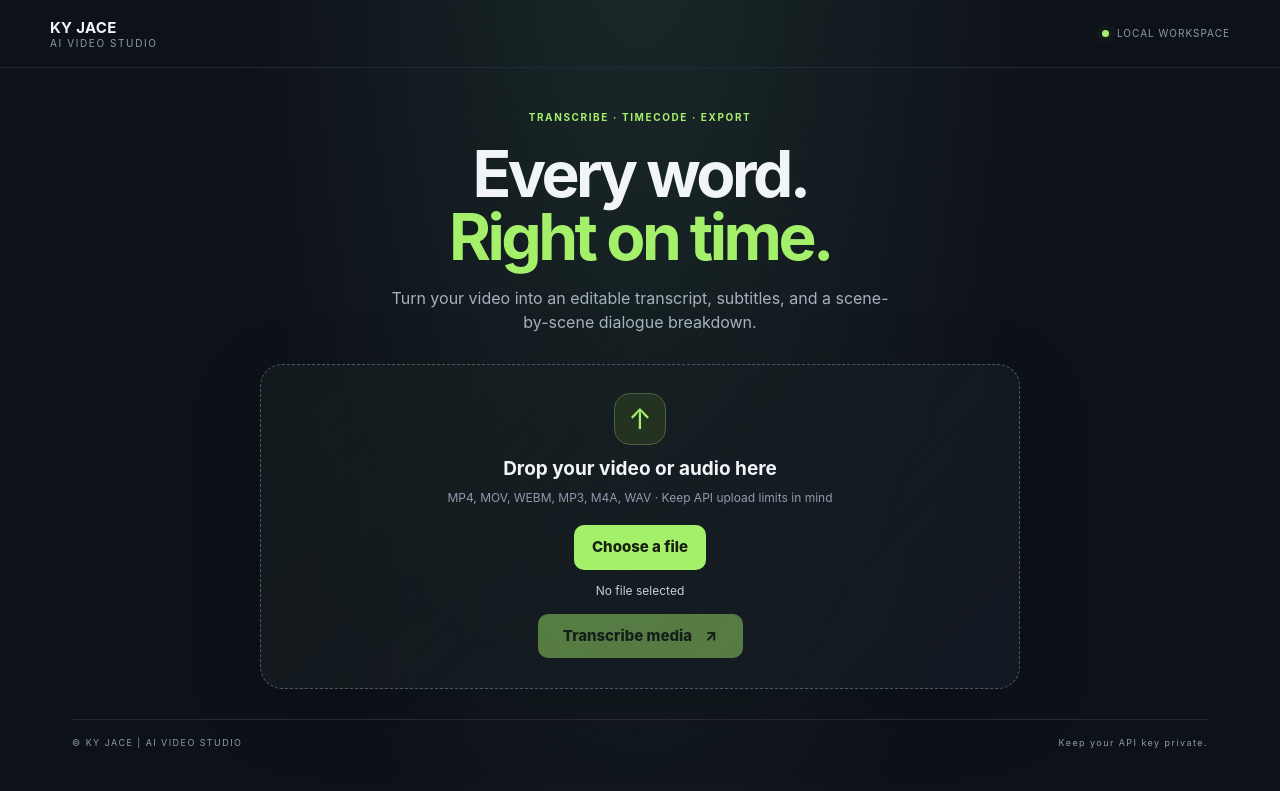
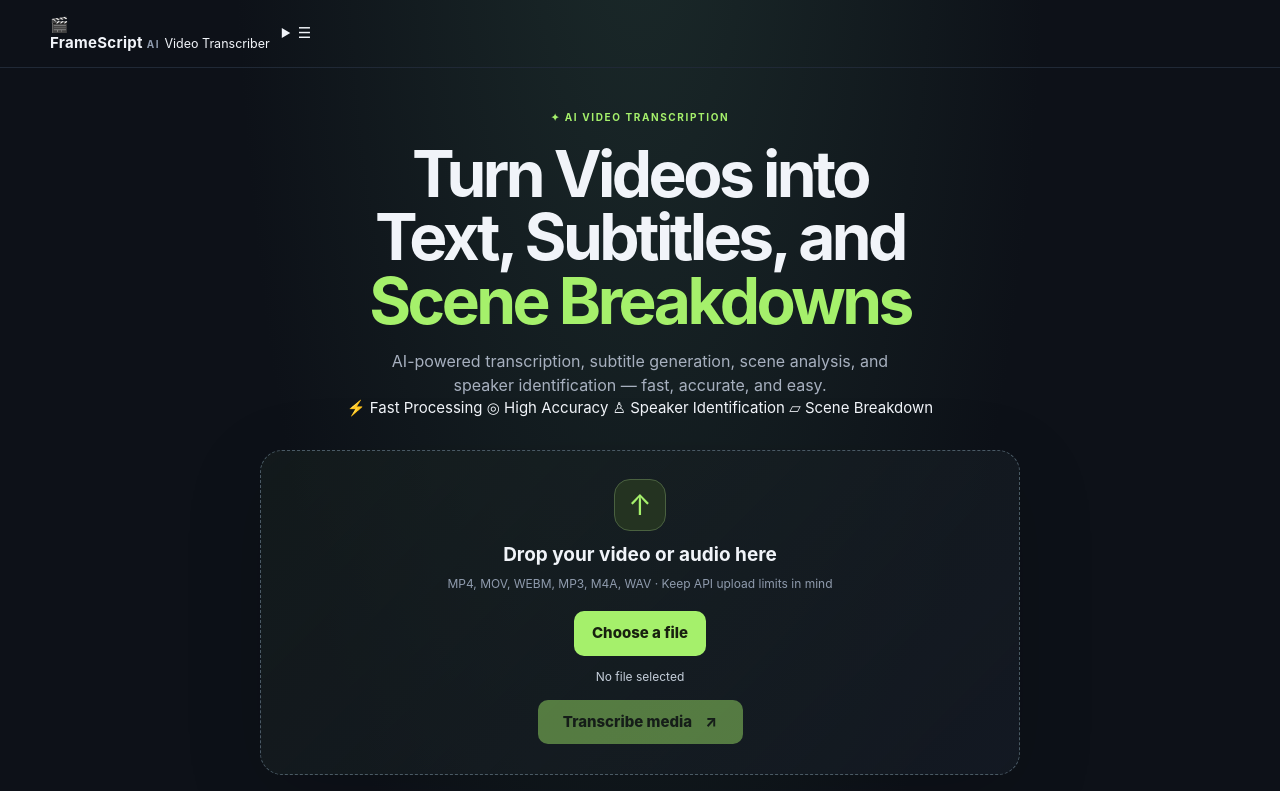
Before and after one commit to kylerjace9-web/ai-video-transcriber, a website: page public/index.html in a window 1280 px wide. Shown: the top 791 px of the page. Drawn offline with Linux system fonts and the light colour scheme.

Commit message:
Revise header and intro content for AI Video Studio
Updated header and main sections with new branding and content.

```diff
--- a/public/index.html
+++ b/public/index.html
@@ -8,21 +8,44 @@
 <link rel="stylesheet" href="/styles.css">
 </head>
 <body>
+
 <header class="topbar">
- <div class="brand-copy">
-  <strong>KY JACE</strong>
-  <span>AI VIDEO STUDIO</span>
-</div>
-  <span class="status"><i></i> LOCAL WORKSPACE</span>
+  <div class="brand-copy">
+    <div class="brand-icon">🎬</div>
+    <div>
+      <strong>FrameScript <span class="brand-ai">AI</span></strong>
+      <small>Video Transcriber</small>
+    </div>
+  </div>
+
+  <details class="mobile-menu">
+    <summary aria-label="Open navigation menu">☰</summary>
+    <nav>
+      <a href="#home">Home</a>
+     <a href="#dropzone">Transcribe</a>
+      <a href="#features">Features</a>
+      <a href="#how-it-works">How It Works</a>
+      <a href="/story-studio.html">Story Studio</a>
+    </nav>
+  </details>
 </header>
-<main class="shell">
+
+<main class="shell" id="home">
   <section class="intro">
-    <div class="eyebrow">TRANSCRIBE · TIMECODE · EXPORT</div>
-    <h1>Every word.<br><em>Right on time.</em></h1>
-    <p>Turn your video into an editable transcript, subtitles, and a scene-by-scene dialogue breakdown.</p>
+    <div class="eyebrow">✦ AI VIDEO TRANSCRIPTION</div>
+    <h1>Turn Videos into<br>Text, Subtitles, and<br><em>Scene Breakdowns</em></h1>
+    <p>AI-powered transcription, subtitle generation, scene analysis, and speaker identification — fast, accurate, and easy.</p>
+
+    <div class="hero-features">
+      <span>⚡ Fast Processing</span>
+      <span>◎ High Accuracy</span>
+      <span>♙ Speaker Identification</span>
+      <span>▱ Scene Breakdown</span>
+    </div>
   </section>
 
-  <section class="upload-card" id="dropzone">
+
+<section class="upload-card" id="dropzone" aria-label="Upload video or audio">
     <input id="fileInput" type="file" accept="video/mp4,video/quicktime,video/webm,audio/mpeg,audio/mp4,audio/wav,audio/webm,audio/ogg,.mp4,.mov,.webm,.mp3,.m4a,.wav" hidden>
     <div class="upload-icon">↑</div>
     <h2>Drop your video or audio here</h2>
```
